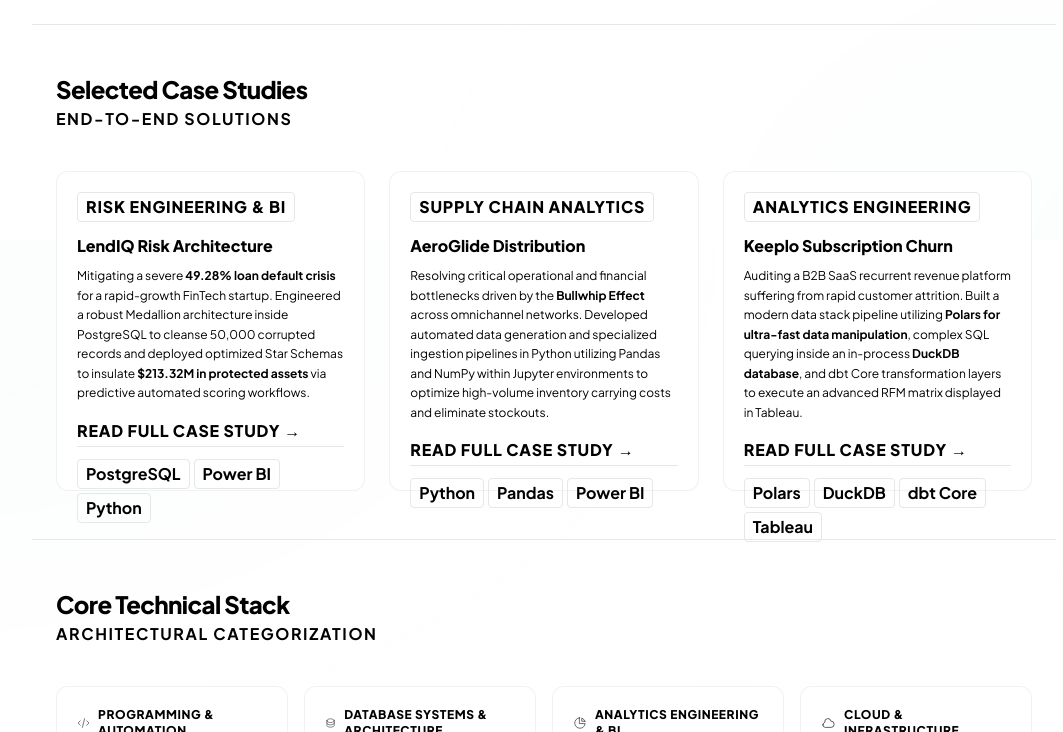
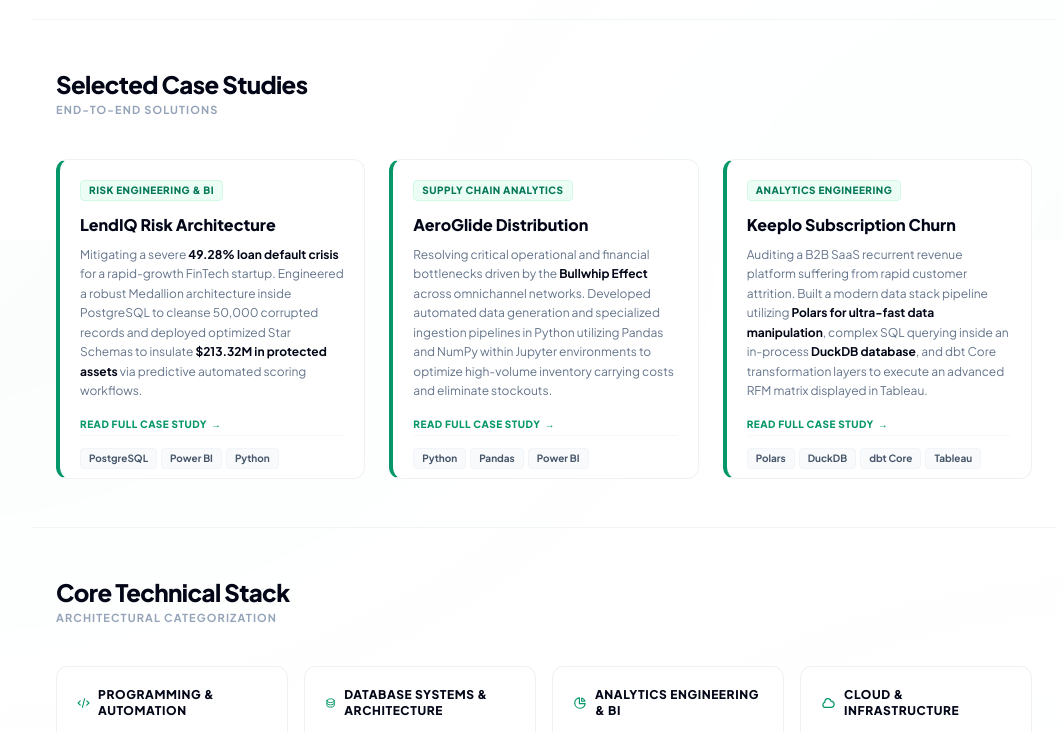
Before and after one commit to castellanossss/end-to-end-bi-portfolio, a plain HTML site: page index.html in a window 1280 px wide. Shown: the part 560-1292 px from the top of the page, without its empty margins (96-1159 px from the left). Drawn offline with nearby package versions, Linux system fonts and the light colour scheme.

Commit message:
Replace Tailwind CSS link with script tag

```diff
--- a/index.html
+++ b/index.html
@@ -5,7 +5,7 @@
     <meta charset="UTF-8">
     <meta name="viewport" content="width=device-width, initial-scale=1.0">
     <title>Leonardo Castellanos | Analytics Engineer Portfolio</title>
-    <link rel="stylesheet" href="https://cdnjs.cloudflare.com/ajax/libs/tailwindcss/2.2.19/tailwind.min.css">
+    <script src="https://cdn.tailwindcss.com"></script>
     <link rel="preconnect" href="https://fonts.googleapis.com">
     <link rel="preconnect" href="https://fonts.gstatic.com" crossorigin>
     <link rel="shortcut icon" href="img/terminal.png" type="image/png">
```
